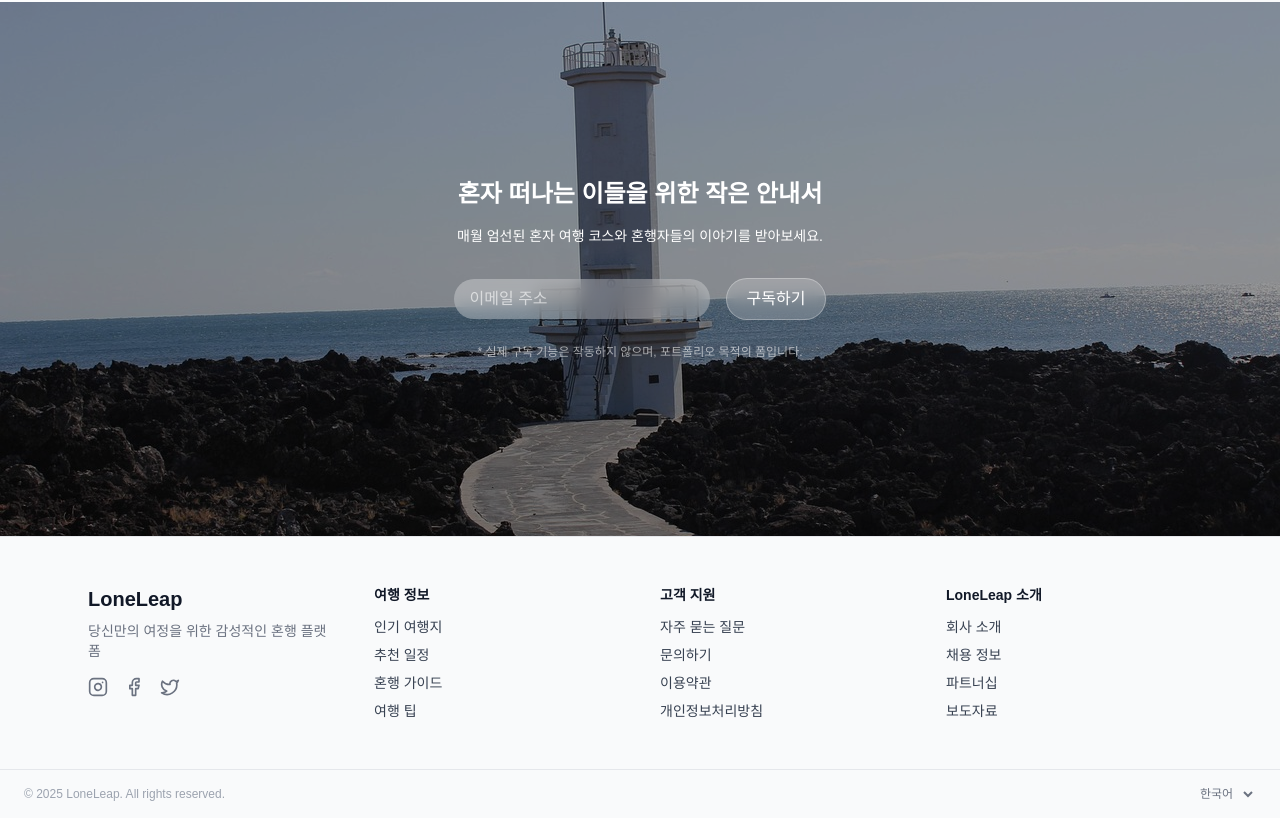
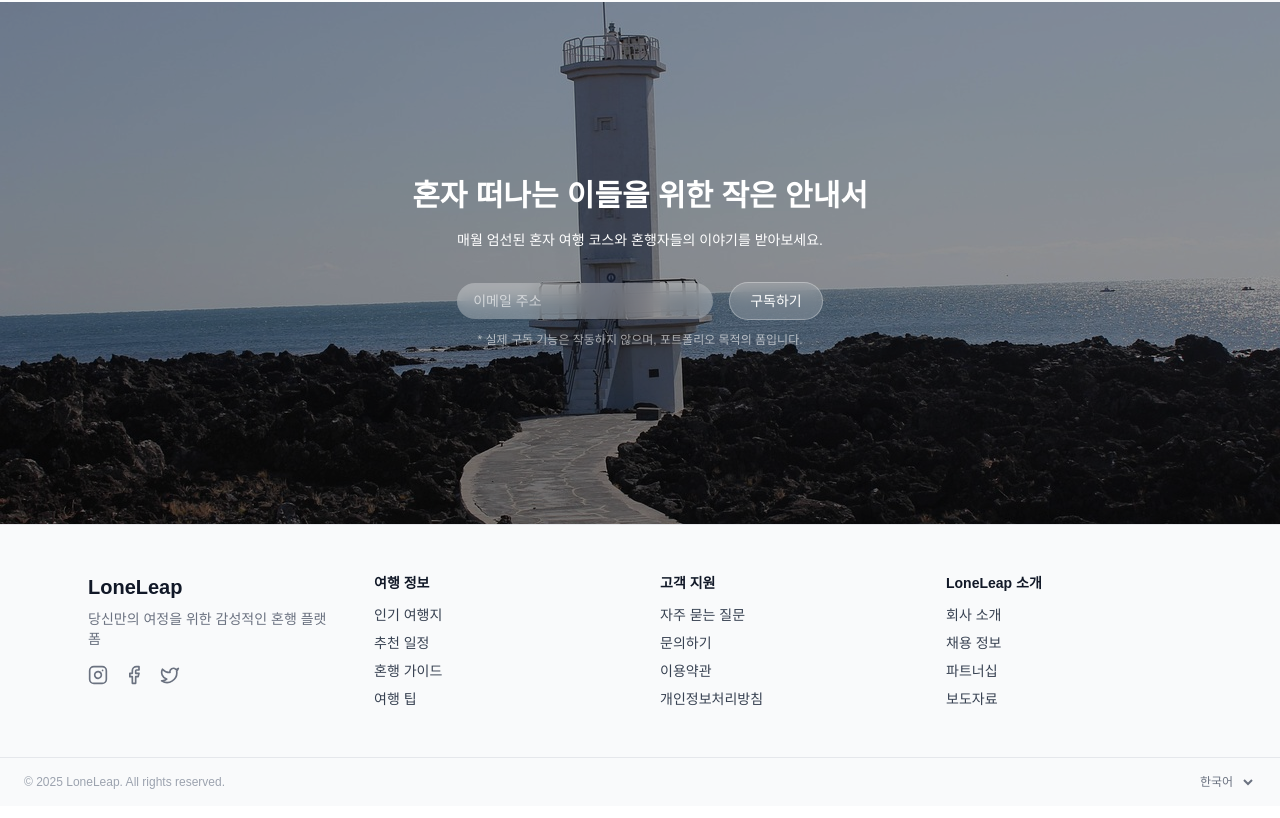
Before and after one commit to devyuu08/loneleap, a React (Vite) app: page / in a window 1280 px wide. Shown: the part 2840-3658 px from the top of the page. Built offline with nearby package versions, Linux system fonts and the light colour scheme; no server answers; the database is empty; a web font is replaced by a local one.

Commit message:
feat: 뉴스레터 구독 폼 반응형 개선 및 에러 메시지 추가

```diff
--- a/src/components/home/NewsletterSection.jsx
+++ b/src/components/home/NewsletterSection.jsx
@@ -1,22 +1,27 @@
 import { useCallback, useState } from "react";
 import MainSectionWrapper from "@/components/common/layout/MainSectionWrapper";
+import ErrorMessage from "@/components/common/feedback/ErrorMessage";
 
 export default function NewsletterSection() {
   const [email, setEmail] = useState("");
   const [submitted, setSubmitted] = useState(false);
+  const [error, setError] = useState("");
 
   const handleFakeSubmit = useCallback(
     (e) => {
       e.preventDefault();
-      if (!email) return;
+      if (!email.trim()) {
+        setError("이메일을 입력해주세요.");
+        return;
+      }
 
       setSubmitted(true);
       setEmail("");
+      setError(""); // 에러 초기화
       setTimeout(() => setSubmitted(false), 3000);
     },
     [email]
   );
-
   return (
     <MainSectionWrapper className="overflow-hidden min-h-[520px]">
       {/* 배경 이미지 */}
@@ -33,42 +38,41 @@ export default function NewsletterSection() {
 
       {/* 콘텐츠 */}
       <div className="relative z-10 flex flex-col items-center justify-center max-w-xl mx-auto text-center text-white py-12">
-        <h2 className="text-2xl font-bold mb-4">
+        <h2 className="text-xl sm:text-2xl md:text-3xl font-bold mb-4">
           혼자 떠나는 이들을 위한 작은 안내서
         </h2>
-        <p className="text-sm mb-8">
+        <p className="text-xs sm:text-sm mb-8">
           매월 엄선된 혼자 여행 코스와 혼행자들의 이야기를 받아보세요.
         </p>
 
         <form
           onSubmit={handleFakeSubmit}
-          className="flex flex-col sm:flex-row items-center justify-center gap-4 mb-6"
+          className="flex flex-col sm:flex-row items-center justify-center gap-4 mb-3"
         >
           <input
             type="email"
             value={email}
-            onChange={(e) => setEmail(e.target.value)}
+            onChange={(e) => {
+              setEmail(e.target.value);
+              if (error) setError("");
+            }}
             placeholder="이메일 주소"
-            className="w-full sm:w-64 px-4 py-2
-               rounded-full
-               bg-white/30 backdrop-blur
-               text-white placeholder-white/60
-               focus:outline-none focus:ring-2 focus:ring-white transition"
+            className="w-[240px] sm:w-64 min-w-[200px] px-4 py-2 rounded-full bg-white/30 backdrop-blur text-white placeholder-white/60 text-xs sm:text-sm placeholder:text-xs sm:placeholder:text-sm focus:outline-none focus:ring-2 focus:ring-white transition"
           />
           <button
             type="submit"
-            className="px-5 py-2
-               rounded-full
-               bg-white/20 text-white
-               hover:bg-white/30 hover:text-sky-200
-               transition backdrop-blur border border-white/30"
+            className="px-5 py-2 rounded-full bg-white/20 text-white hover:bg-white/30 hover:text-sky-200 transition backdrop-blur border border-white/30 text-xs sm:text-sm"
           >
             구독하기
           </button>
         </form>
 
+        {error && (
+          <ErrorMessage message={error} align="center" className="mb-3" />
+        )}
+
         {submitted && (
-          <p className="text-sm text-green-300 mb-2" role="status">
+          <p className="text-xs sm:text-sm text-green-300 mb-2" role="status">
             구독 신청 완료! (실제 이메일 전송은 없습니다)
           </p>
         )}
```
